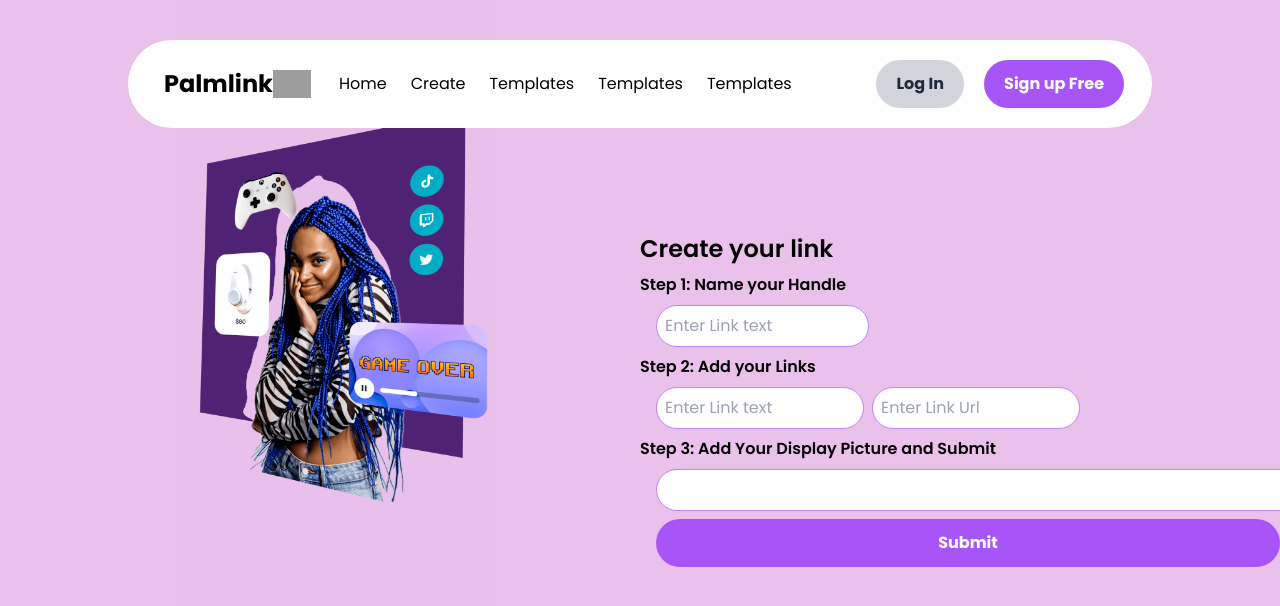
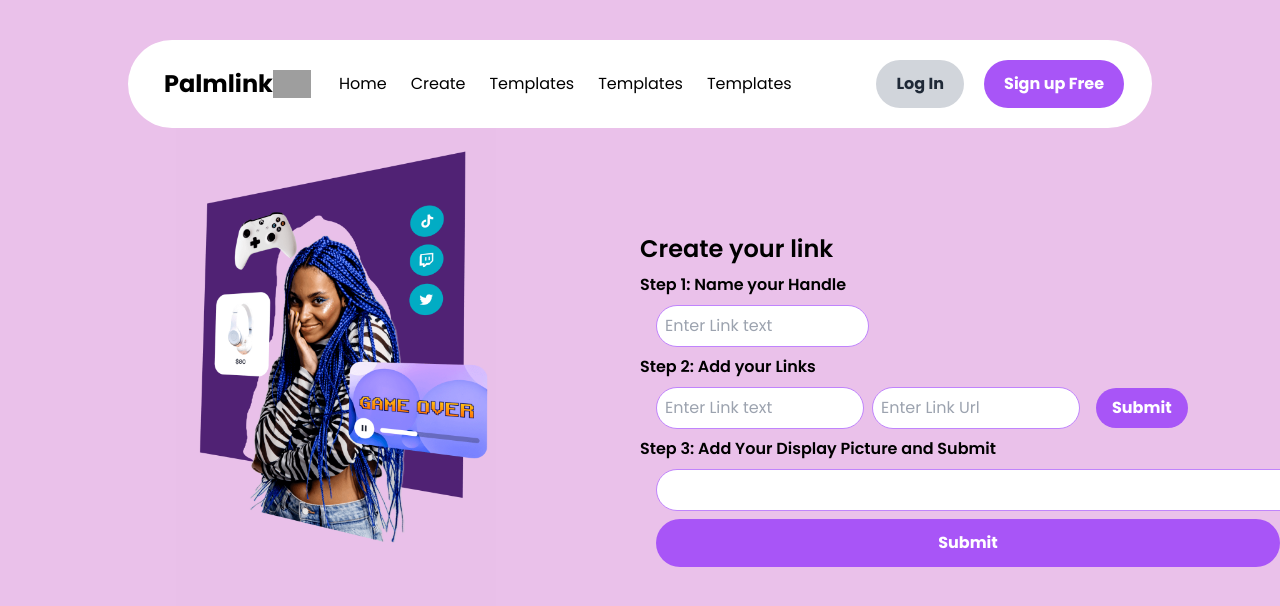
Before and after one commit to kumail-ahmad/myLink, a Next.js app: page /generate in a window 1280 px wide. Shown: the top 606 px of the page. Built offline with nearby package versions, Linux system fonts and the light colour scheme; grey boxes are pictures that could not be loaded.

Commit message:
aranged files

```diff
--- /dev/null
+++ b/app/api/generate/route.js
@@ -0,0 +1,7 @@
+
+
+
+export async function POST(request) {
+    const body = await request.json()
+    return Response.json({ message: 'Hello World' })
+  }
--- a/app/generate/page.js
+++ b/app/generate/page.js
@@ -3,7 +3,7 @@
 const Generate = () => {
   return (
     <div className="bg-[#eac1ea] min-h-screen grid grid-cols-2">
-      <div className="div.picture  ml-44">
+      <div className="div.picture  mt-10 ml-44">
         <Image alt="image" src="/generate.png" width={320} height={320} />
       </div>
       <div className="inputs flex flex-col  justify-center gap-2">
@@ -26,6 +26,12 @@
             type="text"
             placeholder="Enter Link Url"
           />
+          <button
+          className="bg-purple-500 hover:bg-purple-600 text-white font-bold py-2 px-4 rounded-full ml-4"
+          type="submit"
+        >
+          Submit
+        </button>
         </div>
         <h1 className="font-semibold">
           {" "}
```
Also changed, not shown: app/api/route.js (deleted).
